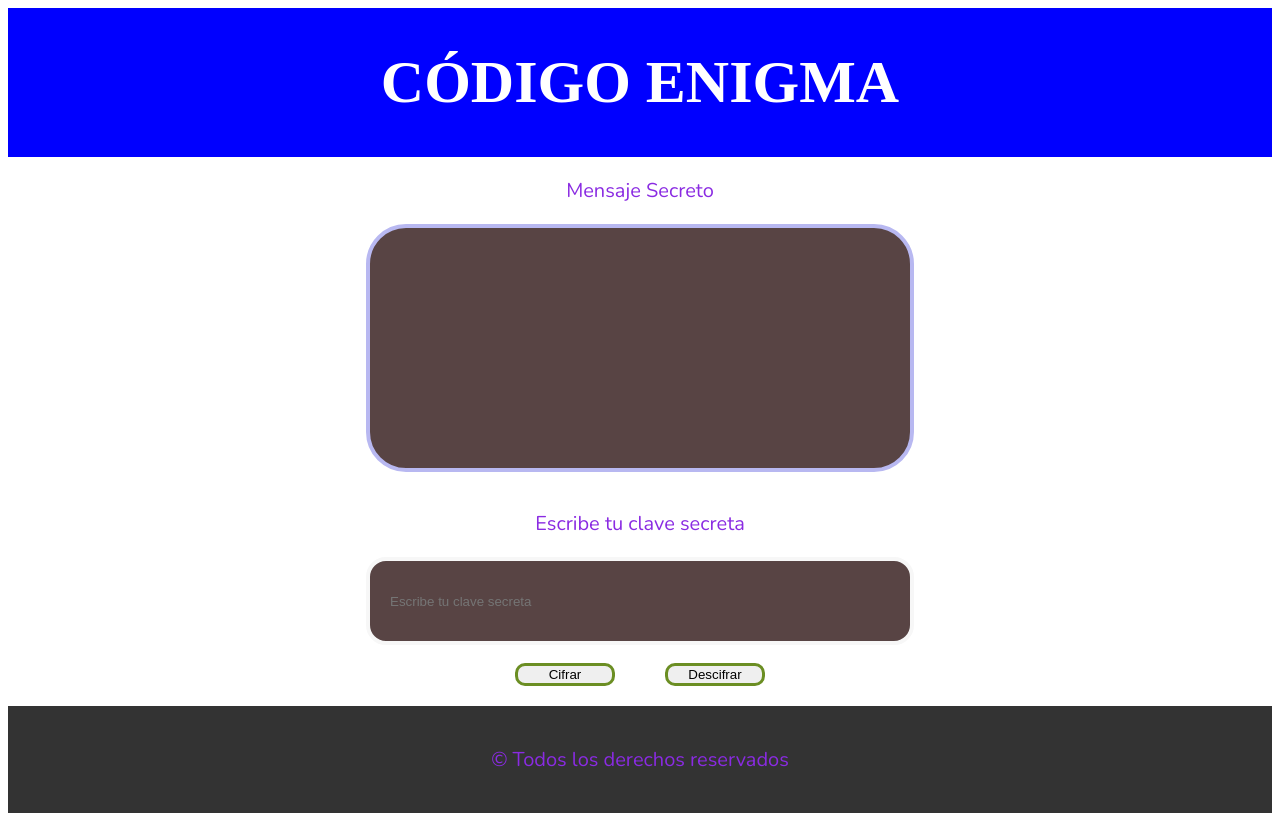
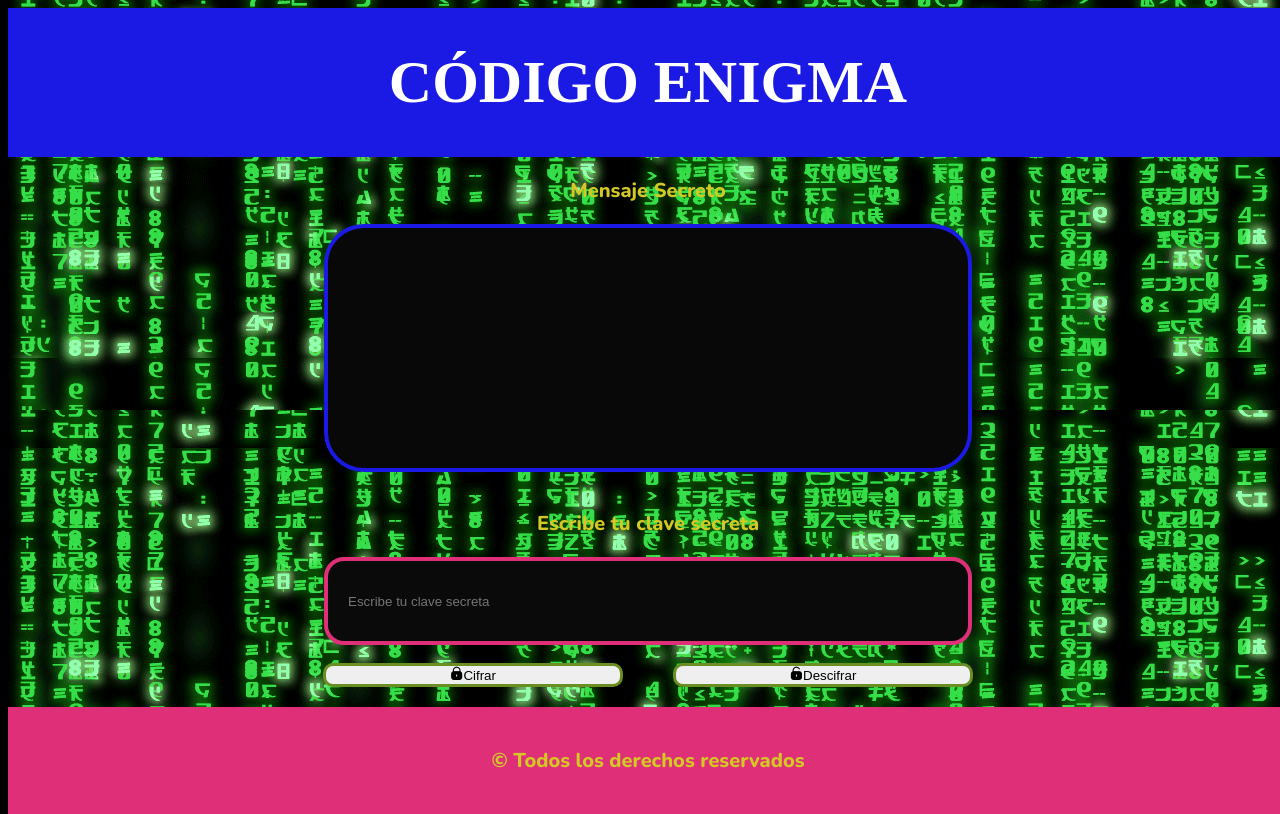
Before and after one commit to Melina19-dotcom/Melina19-dotcom.github.io, a plain HTML site: page index.html in a window 1280 px wide. Drawn offline with nearby package versions, Linux system fonts and the light colour scheme; a web font is replaced by a local one.

Commit message:
agregando ultimos cambios

```diff
--- a/css/style.css
+++ b/css/style.css
@@ -1,5 +1,11 @@
 @import url('https://fonts.googleapis.com/css2?family=DM+Serif+Text:ital@0;1&display=swap');
 @import url('https://fonts.googleapis.com/css2?family=Nunito:ital,wght@0,200..1000;1,200..1000&display=swap');
+body{
+  height: 100%;
+  width: 100%;
+  background-image: url("../img/fondo.gif");
+
+}
 html {
     height: 100%;
     width: 100%;
@@ -39,14 +45,17 @@ html {
     font-family: "DM Serif Text";
   }
   .header {
-    background-color: blue;
+    background-color: rgb(26, 26, 228);
     color: white;
     padding: 20px;
     text-align: center;
     border-bottom: 4px, solid, black;
+    margin: 0;
+    margin-top: 0;
   }
   p{
-    color: blueviolet;
+    color: rgb(212, 201, 36);
+    font-weight: 800;
     font-size: 20px;
     text-align: center;
     font-family:"Nunito";
@@ -59,40 +68,35 @@ html {
   }
 
   footer {
-    background: #333;
-    color: white;
+    background: rgb(223, 47, 120);
     text-align: center;
     padding: 20px;
     margin-top: 20px;
   }
-  /*
-  footer p {
-    font-size: 1em;
-  }
-    */
+
   textarea{
     resize: none;
-    background-color: rgb(88, 68, 68);
+    background-color: rgb(8, 8, 8);
     color: white;
     border: 4px;
     padding: 20px;
   }
 
 .contenido1{
-  width: 500px;
+  width: 600px;
   height: 200px;
-  margin:auto;
+  margin: auto;
   border-radius: 40px;
-  border: 4px solid rgb(184, 184, 241);
+  border: 4px solid rgb(26, 26, 228);
 }
 
 .contenido2{
-  width: 500px;
+  width: 600px;
   height: 40px;
   margin: auto;
   border-radius: 20px;
-  border: 4px solid rgb(247, 247, 247);
-  background-color: rgb(88, 68, 68);
+  border: 4px solid rgb(223, 47, 120);
+  background-color: rgb(10, 10, 10);
   color: white;
   padding: 20px;
 }
@@ -105,19 +109,19 @@ html {
 }
 
 .boton{
-  width: 100px;
+  width: 300px;
   border: 3px solid olivedrab;
   border-radius: 10px;
+
 }
 
 .boton:hover{
-  background-color: rgb(144, 248, 248);
+  background-color: rgb(51, 233, 27);
   color:black;
+  border: 3px solid yellow;
 }
 
-body{
-  background-image: url("img/fondo.gif");
-}
+
 .modal{
   display: none;
   position: fixed;
@@ -134,6 +138,7 @@ body{
   margin: 15% auto;
   padding: 20px;
   border: 4px solid rgb(196, 79, 98);
+  border-radius: 15px;
   width: 80%;
   text-align: center;
 }
--- a/index.html
+++ b/index.html
@@ -4,6 +4,10 @@
     <meta charset="UTF-8">
     <meta name="viewport" content="width=device-width, initial-scale=1.0">
     <link rel="stylesheet" href="css/style.css">
+    <link rel='stylesheet' href='https://cdn-uicons.flaticon.com/2.5.1/uicons-solid-rounded/css/uicons-solid-rounded.css'>
+    <link rel='stylesheet' href='https://cdn-uicons.flaticon.com/2.5.1/uicons-solid-rounded/css/uicons-solid-rounded.css'>
+
+
 </head>
 
 <body>
@@ -23,8 +27,8 @@
     </div>
     <br>
     <div class="botones">
-        <button class="boton" id="cifrar" type="button">Cifrar</button>
-        <button class="boton" id="descifrar" type="button">Descifrar</button>
+        <button class="boton" id="cifrar" type="button"><i class= "fi fi-sr-lock"></i>Cifrar</button>
+        <button class="boton" id="descifrar" type="button"><i class= "fi fi-sr-unlock"></i>Descifrar</button>
     </div>
 
     <div id="resultado">
```
